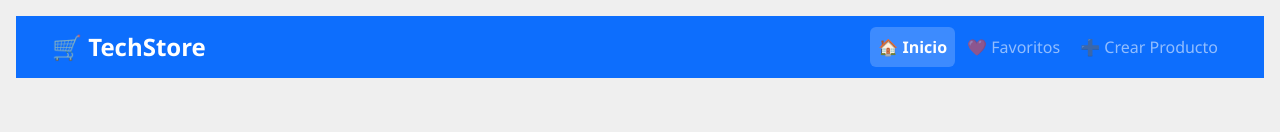
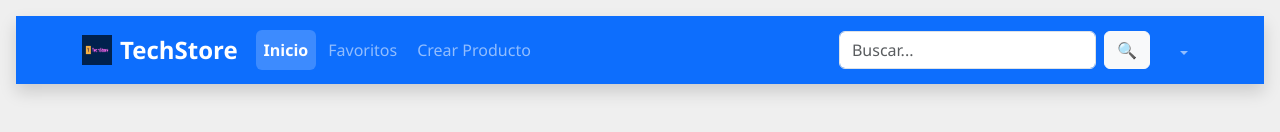
Before and after one commit to Juanpablo2511/pv_tpintegrador_grupo2, a React (Vite) app: page / in a window 1280 px wide. Shown: the top 132 px of the page. Built offline with nearby package versions, Linux system fonts and the light colour scheme; no server answers.

Commit message:
feat: Se mejora el Navbar y se agrega logo

```diff
--- a/src/components/Navbar.jsx
+++ b/src/components/Navbar.jsx
@@ -1,44 +1,100 @@
-import { Link, useLocation } from 'react-router-dom'
+import { Link, NavLink } from 'react-router-dom';
 
 export default function Navbar() {
-  const location = useLocation();
-
   return (
-    <nav className="navbar navbar-expand-lg navbar-dark bg-primary px-4">
-      <div className="container-fluid">
-        <Link className="navbar-brand fw-bold" to="/">
-          🛒 TechStore
+    <nav className="navbar navbar-expand-lg navbar-dark bg-primary shadow">
+      <div className="container">
+        {/* Logo / Brand */}
+        <Link className="navbar-brand d-flex align-items-center" to="/">
+          <img
+            src="/logo192.png"
+            alt="Logo"
+            width="30"
+            height="30"
+            className="d-inline-block align-top me-2"
+          />
+          TechStore
         </Link>
 
-        <div className="collapse navbar-collapse justify-content-end">
-          <ul className="navbar-nav">
+        {/* Toggler para mobile */}
+        <button
+          className="navbar-toggler"
+          type="button"
+          data-bs-toggle="collapse"
+          data-bs-target="#navbarMain"
+          aria-controls="navbarMain"
+          aria-expanded="false"
+          aria-label="Toggle navigation"
+        >
+          <span className="navbar-toggler-icon" />
+        </button>
+
+        {/* Menú colapsable */}
+        <div className="collapse navbar-collapse" id="navbarMain">
+          {/* Links principales */}
+          <ul className="navbar-nav me-auto mb-2 mb-lg-0">
             <li className="nav-item">
-              <Link
-                className={`nav-link ${location.pathname === '/' ? 'active' : ''}`}
-                to="/"
-              >
-                🏠 Inicio
-              </Link>
+              <NavLink end className="nav-link" to="/">
+                Inicio
+              </NavLink>
             </li>
             <li className="nav-item">
-              <Link
-                className={`nav-link ${location.pathname === '/favoritos' ? 'active' : ''}`}
-                to="/favoritos"
-              >
-                ❤️ Favoritos
-              </Link>
+              <NavLink className="nav-link" to="/favoritos">
+                Favoritos
+              </NavLink>
             </li>
             <li className="nav-item">
-              <Link
-                className={`nav-link ${location.pathname === '/crear' ? 'active' : ''}`}
-                to="/crear"
+              <NavLink className="nav-link" to="/crear">
+                Crear Producto
+              </NavLink>
+            </li>
+          </ul>
+
+          {/* Buscador */}
+          <form className="d-flex me-3" role="search">
+            <input
+              className="form-control me-2"
+              type="search"
+              placeholder="Buscar..."
+              aria-label="Search"
+            />
+            <button className="btn btn-light" type="submit">
+              🔍
+            </button>
+          </form>
+
+          {/* Dropdown de usuario */}
+          <ul className="navbar-nav mb-2 mb-lg-0">
+            <li className="nav-item dropdown">
+              <a
+                className="nav-link dropdown-toggle"
+                href="#!"
+                id="userMenu"
+                role="button"
+                data-bs-toggle="dropdown"
+                aria-expanded="false"
               >
-                ➕ Crear Producto
-              </Link>
+                <i className="bi bi-person-circle fs-4"></i>
+              </a>
+              <ul className="dropdown-menu dropdown-menu-end" aria-labelledby="userMenu">
+                <li>
+                  <Link className="dropdown-item" to="/perfil">
+                    Perfil
+                  </Link>
+                </li>
+                <li>
+                  <hr className="dropdown-divider" />
+                </li>
+                <li>
+                  <Link className="dropdown-item text-danger" to="/logout">
+                    Cerrar sesión
+                  </Link>
+                </li>
+              </ul>
             </li>
           </ul>
         </div>
       </div>
     </nav>
-  )
+  );
 }
```
Also changed, not shown: public/logo192.png (added).
